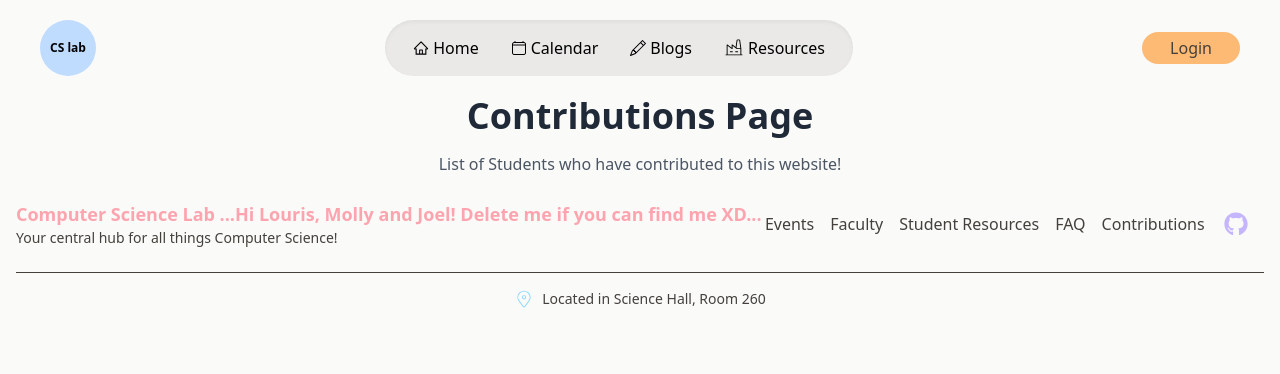
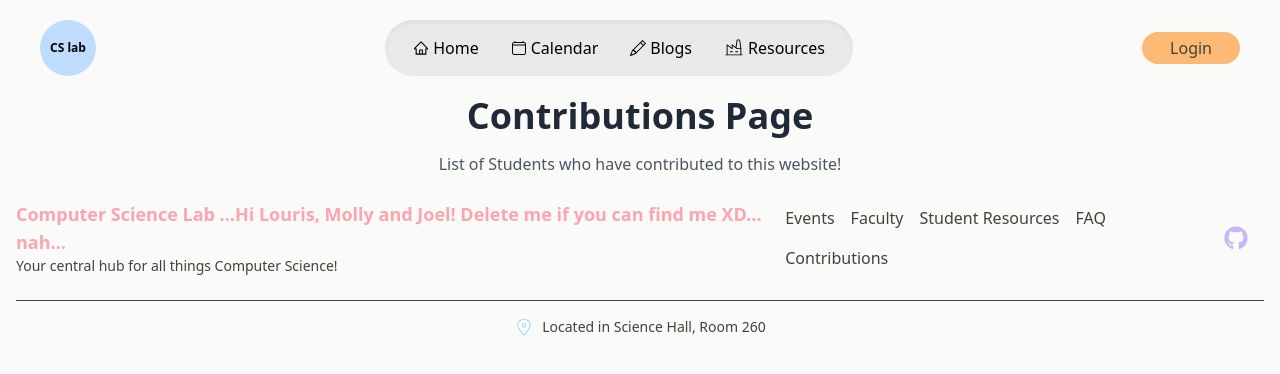
Before and after one commit to kaitlinchoffmann/NewPaltz-CS-Lab-Website, a React (Vite) app in the folder client/: page /contributions in a window 1280 px wide. Shown: the top 374 px of the page. Built offline with nearby package versions, Linux system fonts and the light colour scheme.

Commit message:
hehehehe

```diff
--- a/client/src/components/Footer.jsx
+++ b/client/src/components/Footer.jsx
@@ -10,6 +10,7 @@ const Footer = () => {
           <div className="text-center md:text-left">
             <h2 className="text-lg font-semibold text-rose-300">
               Computer Science Lab ...Hi Louris, Molly and Joel! Delete me if you can find me XD...
+              nah...
             </h2>
             <p className="text-sm">
               Your central hub for all things Computer Science!
```
